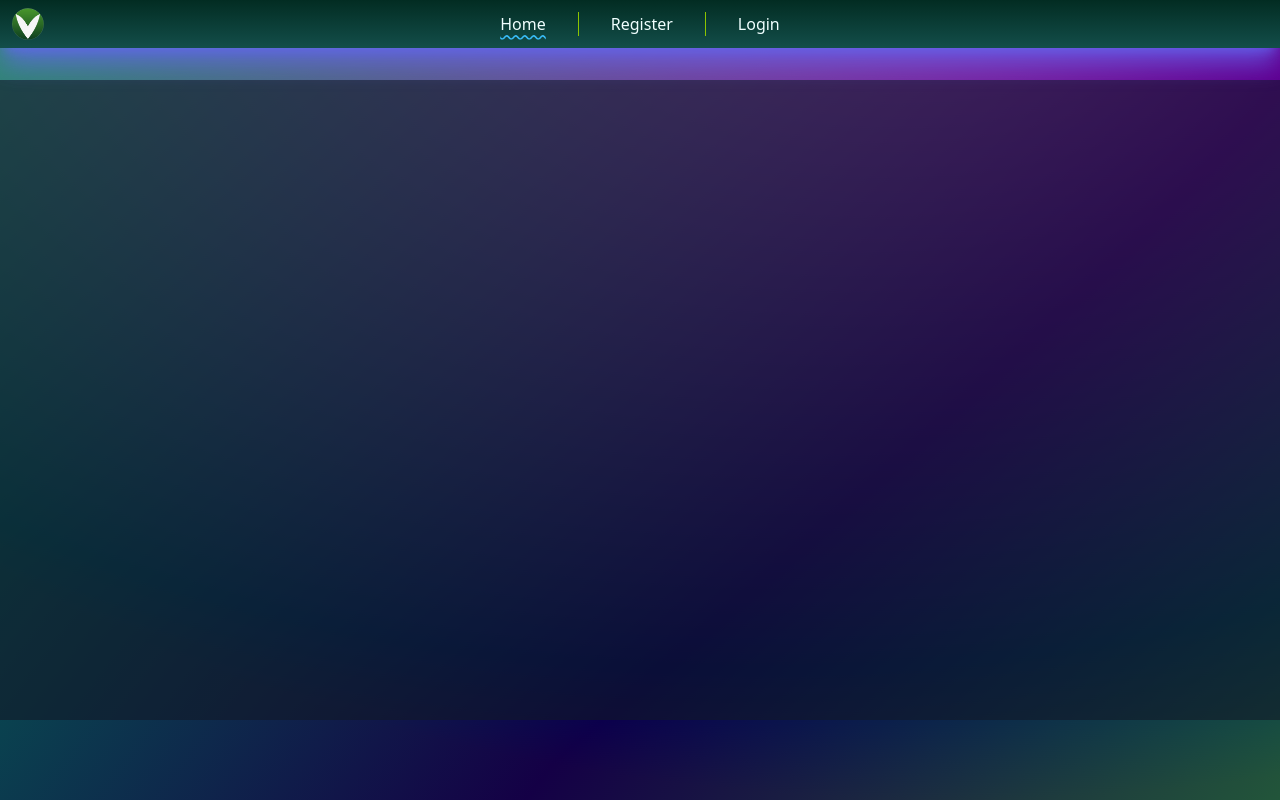
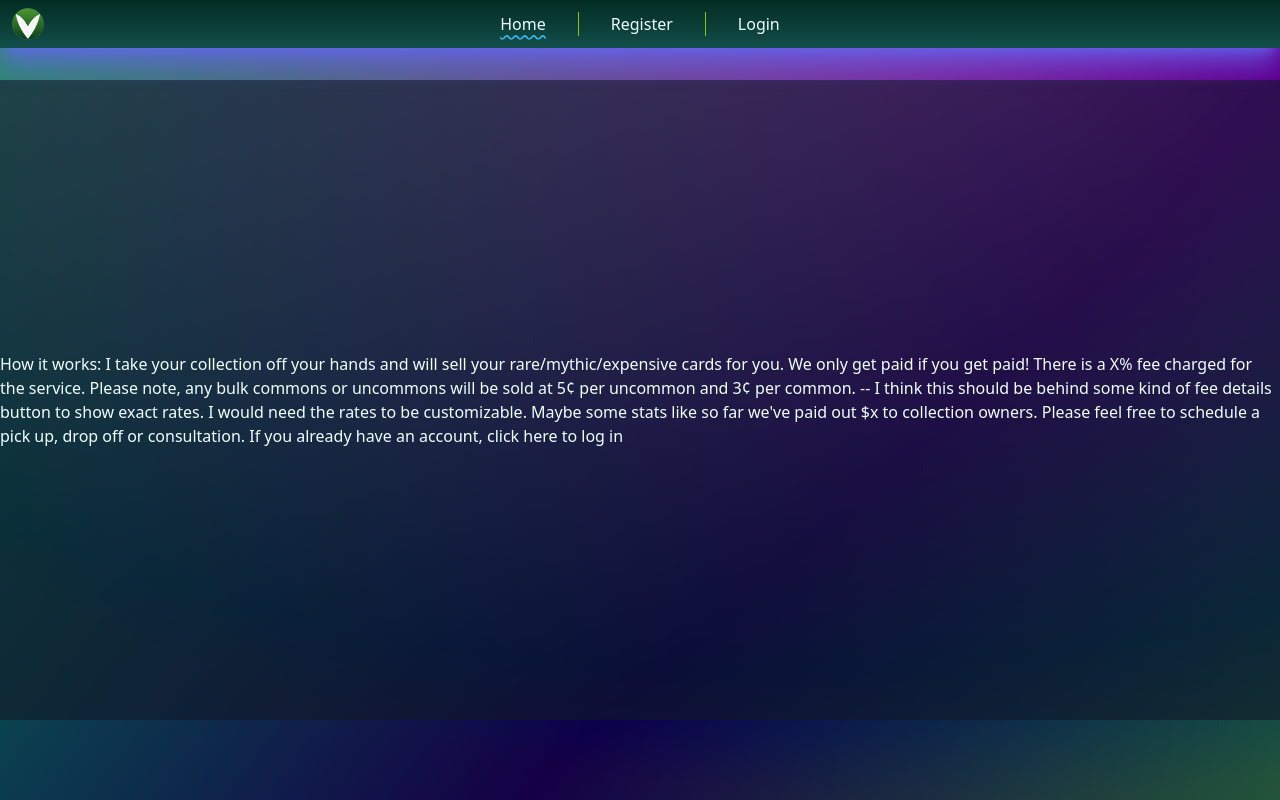
Before and after one commit to HTJin/virshop, a React (Create React App) app: page / in a window 1280 px wide. Built offline with nearby package versions, Linux system fonts and the light colour scheme; what reactfire would draw is missing.

Commit message:
adding some information about the business

```diff
--- a/src/components/Home/Home.tsx
+++ b/src/components/Home/Home.tsx
@@ -11,7 +11,11 @@ export const Home = (props: Props) => {
     >
       <NavBar />
       <div className="relative my-[10vh] flex h-[80vh] w-[100vw] snap-center items-center justify-center self-center bg-gray-900 bg-opacity-60">
+      How it works: I take your collection off your hands and will sell your rare/mythic/expensive cards for you. We only get paid if you get paid! There is a X% fee charged for the service. Please note, any bulk commons or uncommons will be sold at 5¢ per uncommon and 3¢ per common. -- I think this should be behind some kind of fee details button to show exact rates. I would need the rates to be customizable.
 
+Maybe some stats like so far we've paid out $x to collection owners.
+
+Please feel free to schedule a pick up, drop off or consultation. If you already have an account, click here to log in
       </div>
     </div>
   );
--- a/src/components/shared/index.ts
+++ b/src/components/shared/index.ts
@@ -1,2 +1 @@
-export * from "./InputFields";
 export * from "./NavBar";
```
